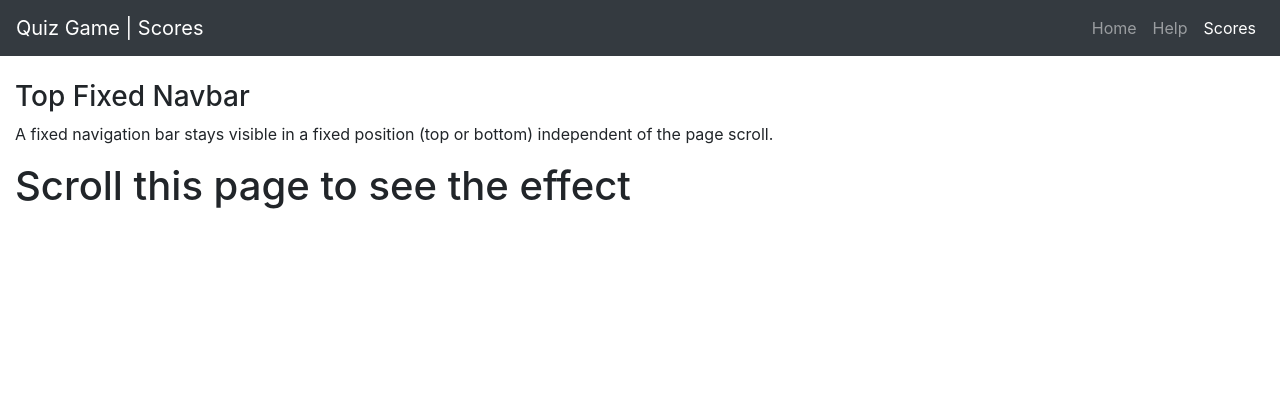
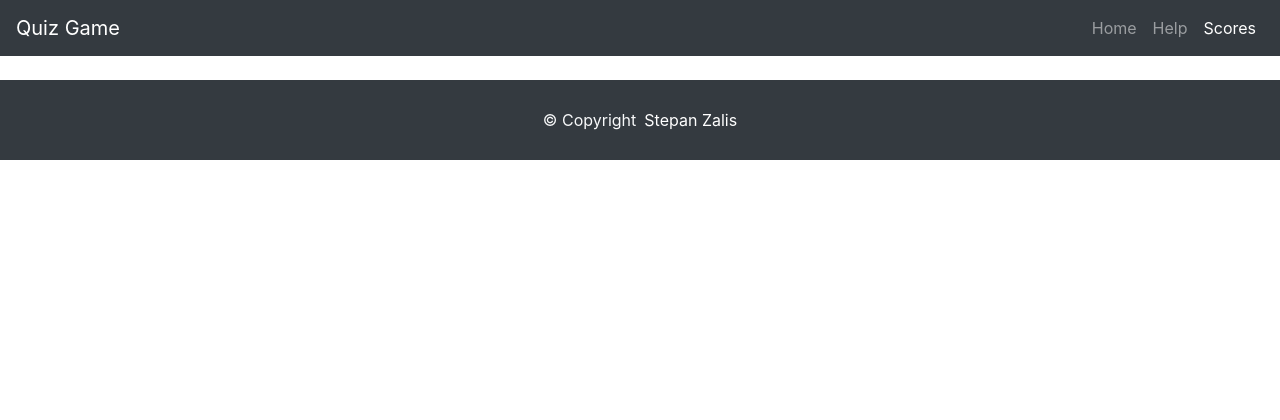
Before and after one commit to stepanzalis/cs425_fall18_hw03, a PHP site: page /pages/scores.php in a window 1280 px wide. Shown: the top 420 px of the page. Run offline with PHP 8.4, Linux system fonts and the light colour scheme.

Commit message:
init of php

```diff
--- a/pages/help.php
+++ b/pages/help.php
@@ -33,7 +33,7 @@
 
         <ul class="navbar-nav">
             <li class="nav-item">
-                <a class="nav-link" href="index.php">Home</a>
+                <a class="nav-link" href="../index.php">Home</a>
             </li>
             <li class="nav-item active">
                 <a class="nav-link" data-toggle="tab" href="help.php">Help</a>
@@ -51,5 +51,8 @@
 
 </div>
 
+<?php require('includes/footer.php') ?>
+
+
 </body>
 </html>
--- /dev/null
+++ b/pages/includes/footer.php
@@ -0,0 +1,21 @@
+<!DOCTYPE html>
+<html lang="en">
+<head>
+    <meta charset="UTF-8">
+
+    <link rel="stylesheet" href="https://maxcdn.bootstrapcdn.com/bootstrap/4.1.3/css/bootstrap.min.css">
+    <link rel="stylesheet" type="text/css" href="../../styles/main.css" media="screen">
+
+    <script src="https://ajax.googleapis.com/ajax/libs/jquery/3.3.1/jquery.min.js"></script>
+    <script src="https://cdnjs.cloudflare.com/ajax/libs/popper.js/1.14.3/umd/popper.min.js"></script>
+    <script src="https://maxcdn.bootstrapcdn.com/bootstrap/4.1.3/js/bootstrap.min.js"></script>
+</head>
+
+<body>
+<div class="footer bg-dark mt-5">
+    <p class="center text-light">© Copyright<a class="text-white white ml-2" href="https://www.stepanzalis.cz">Stepan
+        Zalis</a></p>
+</div>
+</body>
+
+</html>
--- a/pages/scores.php
+++ b/pages/scores.php
@@ -14,14 +14,14 @@
     <script src="https://cdnjs.cloudflare.com/ajax/libs/popper.js/1.14.3/umd/popper.min.js"></script>
     <script src="https://maxcdn.bootstrapcdn.com/bootstrap/4.1.3/js/bootstrap.min.js"></script>
 
-    <title>Quiz Game</title>
+    <title>Quiz Game | Scores</title>
 </head>
 
 <body style="height:100vh">
 
 <nav class="navbar navbar-expand-md bg-dark navbar-dark fixed-top">
 
-    <a class="navbar-brand" href="#">Quiz Game | Scores</a>
+    <a class="navbar-brand" href="#">Quiz Game</a>
 
     <!-- Toggler / collapsibe Button -->
     <button class="navbar-toggler" type="button" data-toggle="collapse" data-target="#collapsibleNavbar">
@@ -33,7 +33,7 @@
 
         <ul class="navbar-nav">
             <li class="nav-item">
-                <a class="nav-link" href="index.php">Home</a>
+                <a class="nav-link" href="../index.php">Home</a>
             </li>
             <li class="nav-item">
                 <a class="nav-link" href="help.php">Help</a>
@@ -48,10 +48,11 @@
 
 
 <div class="container-fluid" style="margin-top:80px">
-    <h3>Top Fixed Navbar</h3>
-    <p>A fixed navigation bar stays visible in a fixed position (top or bottom) independent of the page scroll.</p>
-    <h1>Scroll this page to see the effect</h1>
+
 </div>
+
+<?php require('includes/footer.php') ?>
+
 
 </body>
 </html>
--- a/styles/main.css
+++ b/styles/main.css
@@ -0,0 +1,30 @@
+
+/* GENERAL */
+.center {
+    position: relative;
+    top: 50%;
+    transform: translateY(-50%);
+}
+
+.vh-100 {
+    min-height: 100vh;
+}
+
+.vh-80 {
+    min-height:80vh;
+}
+
+.white {
+    color: white;
+}
+
+/* FOOTER*/
+.footer {
+    text-align: center;
+    height: 80px;
+}
+
+.footer p {
+    text-align: center;
+    color: white;
+}
```
Also changed, not shown: index.php (added, +124 -0 lines), pages/includes/form.php (added, +21 -0 lines), pages/index.php (deleted, +0 -57 lines).
